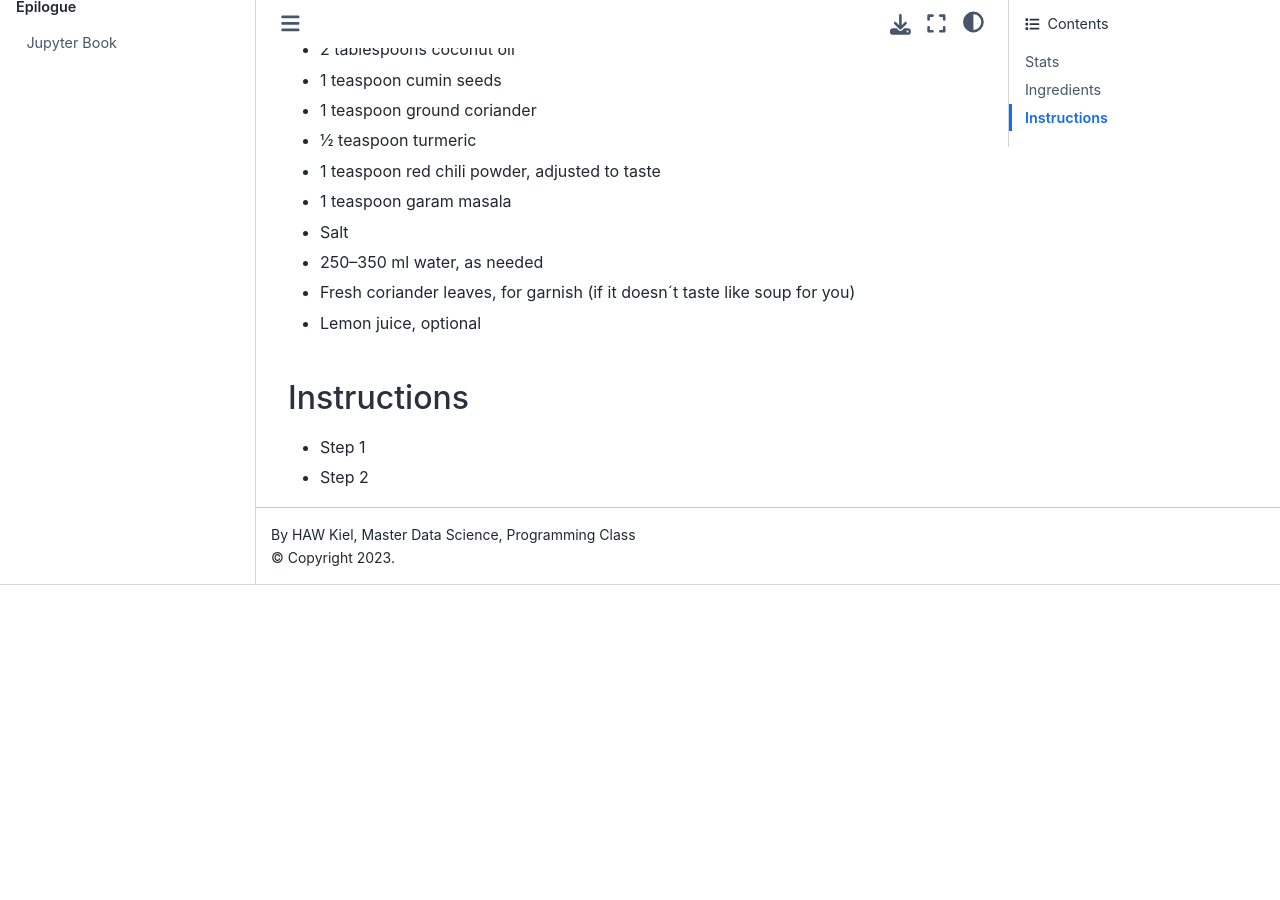
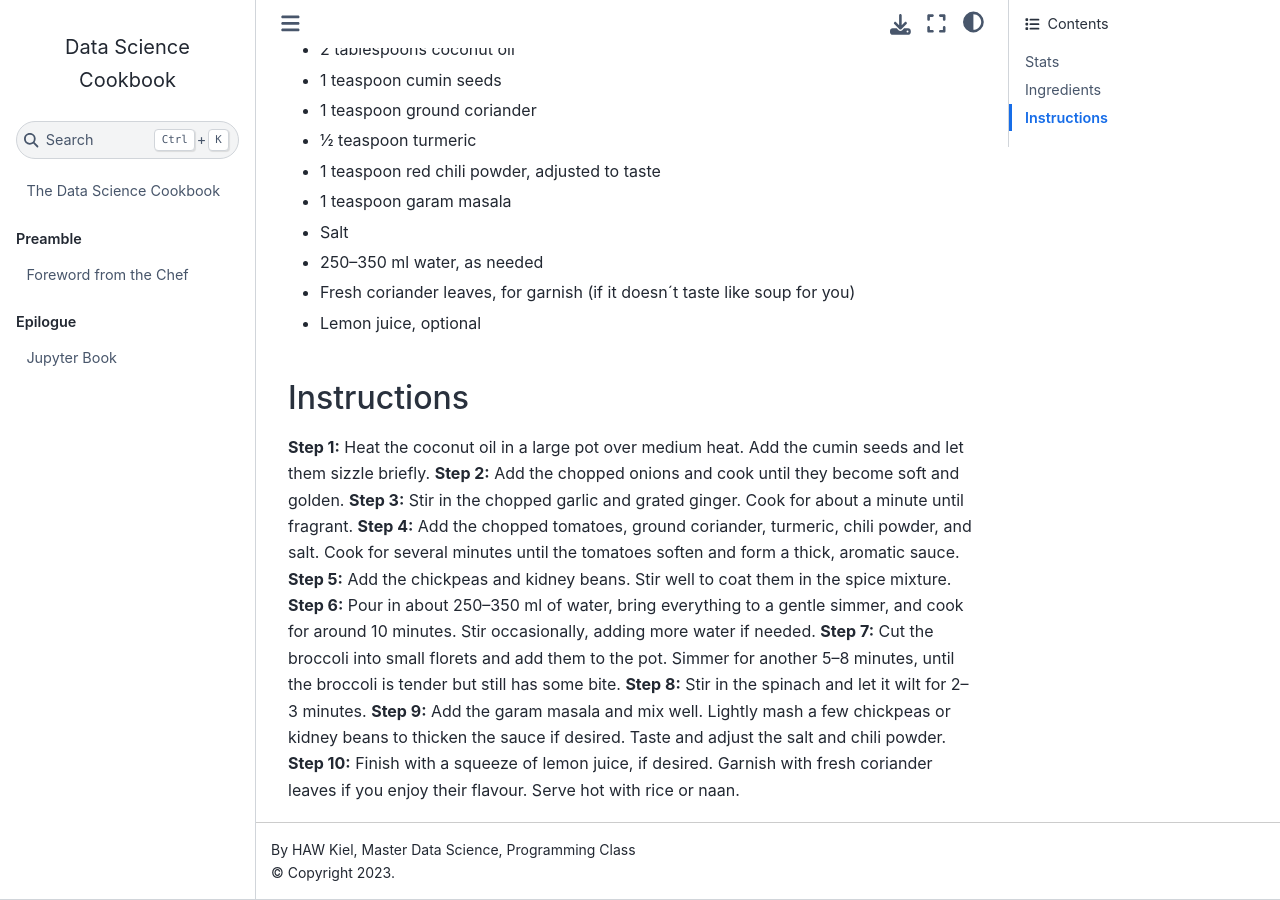
Before and after one commit to alirhml/data-science-cookbook, a Jupyter Book: the page built from recipes/2026-winter/chickpea-curry/recipe.md, in a window 1280 px wide and 900 px high, scrolled down 736 px. Built offline with Jupyter Book 1.0.4 settings and Sphinx 7.4.7 and the Sphinx Book theme 1.1.4, drawn with Linux system fonts in a browser that asks for light colours; before the commit the page ends 1321 px from its top, so only the background shows below that.

Commit message:
Add instructions for chickpea curry

```diff
--- a/recipes/2026-winter/chickpea-curry/recipe.md
+++ b/recipes/2026-winter/chickpea-curry/recipe.md
@@ -31,5 +31,13 @@ A healthy Indian-inspired chickpea curry packed with vitamins and plant-based pr
 
 
 ## Instructions
-- Step 1
-- Step 2
+**Step 1:** Heat the coconut oil in a large pot over medium heat. Add the cumin seeds and let them sizzle briefly.
+**Step 2:** Add the chopped onions and cook until they become soft and golden.
+**Step 3:** Stir in the chopped garlic and grated ginger. Cook for about a minute until fragrant.
+**Step 4:** Add the chopped tomatoes, ground coriander, turmeric, chili powder, and salt. Cook for several minutes until the tomatoes soften and form a thick, aromatic sauce.
+**Step 5:** Add the chickpeas and kidney beans. Stir well to coat them in the spice mixture.
+**Step 6:** Pour in about 250–350 ml of water, bring everything to a gentle simmer, and cook for around 10 minutes. Stir occasionally, adding more water if needed.
+**Step 7:** Cut the broccoli into small florets and add them to the pot. Simmer for another 5–8 minutes, until the broccoli is tender but still has some bite.
+**Step 8:** Stir in the spinach and let it wilt for 2–3 minutes.
+**Step 9:** Add the garam masala and mix well. Lightly mash a few chickpeas or kidney beans to thicken the sauce if desired. Taste and adjust the salt and chili powder.
+**Step 10:** Finish with a squeeze of lemon juice, if desired. Garnish with fresh coriander leaves if you enjoy their flavour. Serve hot with rice or naan.
```
